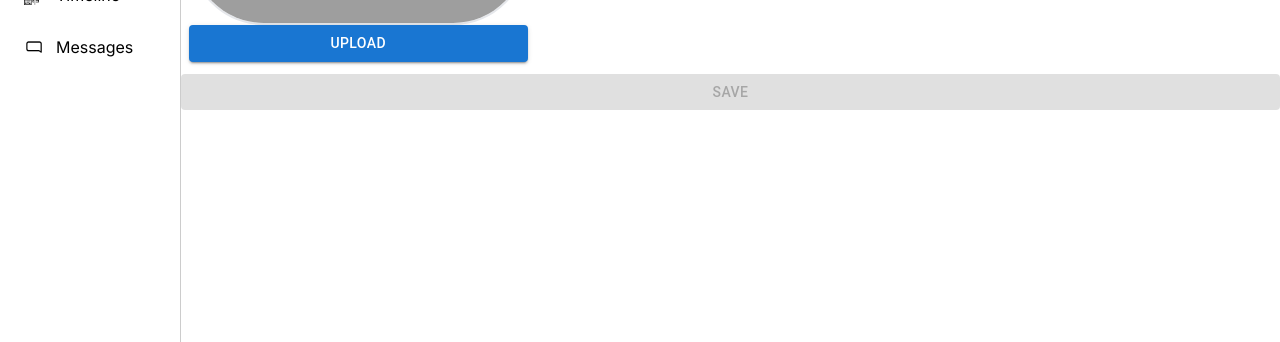
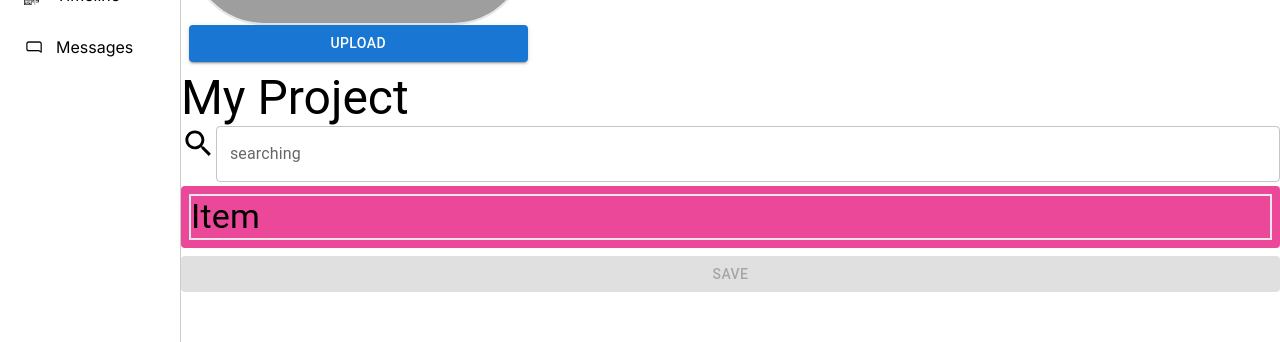
Before and after one commit to DO-AN-HCMUT/FE-DO-AN, a Next.js app: page /profile in a window 1280 px wide. Shown: the part 269-611 px from the top of the page. Built offline with nearby package versions, Linux system fonts and the light colour scheme; no server answers; grey boxes are pictures that could not be loaded.

Commit message:
feat: search and show project list

```diff
--- a/src/components/ProfileComponent/ProfileLayout/index.tsx
+++ b/src/components/ProfileComponent/ProfileLayout/index.tsx
@@ -5,6 +5,7 @@ import { useEffect, useRef, useState } from 'react';
 import api from '@/services/api';
 
 import InputList from '../InputList';
+import ProjectList from '../ProjectList';
 
 /* eslint-disable no-tabs */
 export default function ProfileLayout() {
@@ -102,7 +103,8 @@ export default function ProfileLayout() {
           />
         </div>
       </div>
-      <div className=' w-full pt-1'>
+      <ProjectList />
+      <div className=' mt-2 w-full'>
         <Button variant='contained' color='success' disabled={!isEdit} className='w-full' onClick={() => handleSave()}>
           Save
         </Button>
--- /dev/null
+++ b/src/components/ProfileComponent/ProjectList/index.tsx
@@ -0,0 +1,29 @@
+import SearchIcon from '@mui/icons-material/Search';
+import { TextField, Typography } from '@mui/material';
+import { useState } from 'react';
+
+import ProjectListItem from '../ProjectListItem';
+
+/* eslint-disable no-tabs */
+export default function ProjectList() {
+  const [searchItem, setSearchItem] = useState<string>('');
+
+  return (
+    <div>
+      <Typography variant='h3'>My Project</Typography>
+      <div className='flex flex-row'>
+        <SearchIcon fontSize='large' />
+        <TextField
+          id='search'
+          label='searching'
+          value={searchItem}
+          fullWidth
+          onChange={(e) => setSearchItem(e.target.value)}
+        />
+      </div>
+      <div className='mt-1 rounded bg-pink-500 p-2'>
+        <ProjectListItem />
+      </div>
+    </div>
+  );
+}
--- /dev/null
+++ b/src/components/ProfileComponent/ProjectListItem/index.tsx
@@ -0,0 +1,10 @@
+import { Typography } from '@mui/material';
+
+/* eslint-disable no-tabs */
+export default function ProjectListItem() {
+  return (
+    <div className='border-2 border-solid'>
+      <Typography variant='h4'>Item</Typography>
+    </div>
+  );
+}
```
